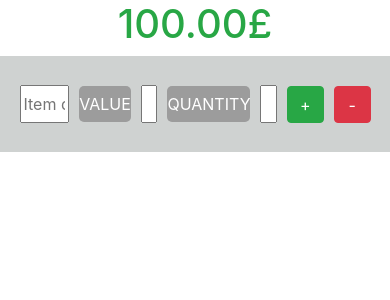
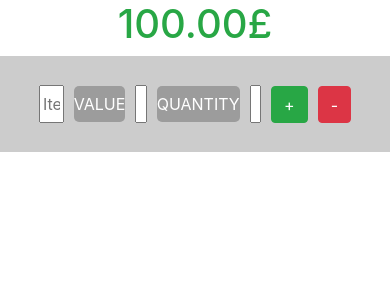
Before and after one commit to marcphilippebeaujean-abertay/ReactProjects, a React (Create React App) app in the folder expenses-manager/: page / in a window 390 px wide. Shown: the top 300 px of the page. Built offline with nearby package versions, Linux system fonts and the light colour scheme.

Commit message:
slightly adjusted the media query

```diff
--- a/expenses-manager/src/components/FormComponent.css
+++ b/expenses-manager/src/components/FormComponent.css
@@ -1,5 +1,5 @@
 #form-background {
-  background-color: hsla(177, 3%, 61%, 0.47);
+  background-color: #cccccc;
 }
 
 #form-main {
@@ -61,9 +61,9 @@
   text-align: center;
 }
 
-@media only screen and (max-width: 1000px) {
+@media only screen and (max-width: 1200px) {
   #form-main {
-    width: 90%;
+    width: 80%;
   }
 
   .form-label {
--- a/expenses-manager/src/components/FormComponent.jsx
+++ b/expenses-manager/src/components/FormComponent.jsx
@@ -33,7 +33,7 @@ class FormComponent extends Component {
     let valueString = value.toString();
     let decimalPointMatch = valueString.match(moneyRegex);
     if (decimalPointMatch !== null) {
-      if (decimalPointMatch[1].length != 2) {
+      if (decimalPointMatch[1].length !== 2) {
         return false;
       }
     }
--- a/expenses-manager/src/usefulConstants/regex.js
+++ b/expenses-manager/src/usefulConstants/regex.js
@@ -1,2 +1 @@
-//export const moneyRegex = new RegExp(/(?<=\.).*/g); // matches everything after "."
 export const moneyRegex = new RegExp(/\.(.*)/); // matches everything after "."
```
